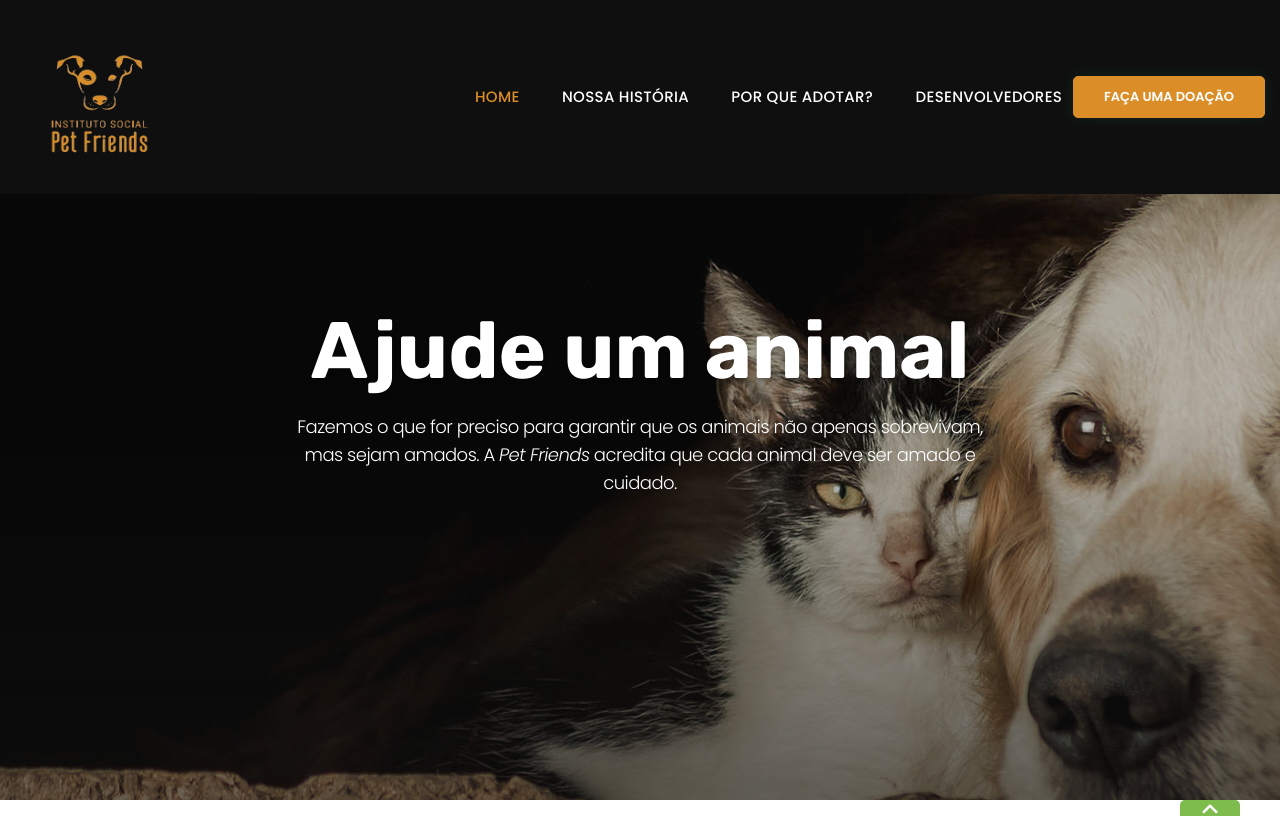
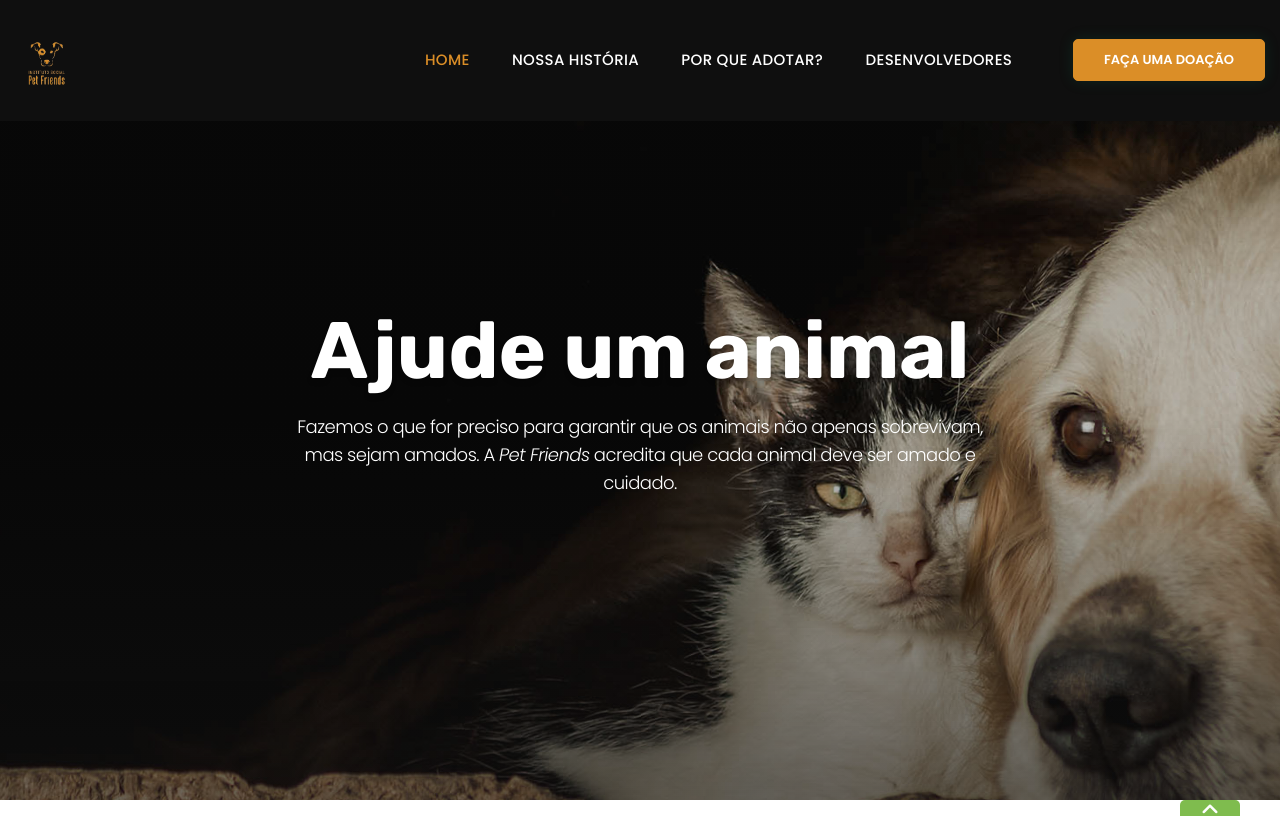
Before and after one commit to yLeonardo99/ONG_PetFriends, a plain HTML site: page index.html in a window 1280 px wide. Shown: the top 816 px of the page. Drawn offline with Linux system fonts and the light colour scheme.

Commit message:
Update index.html

```diff
--- a/index.html
+++ b/index.html
@@ -65,7 +65,7 @@
                 <div class="rd-navbar-brand">
                   <a href="index.html">
                     <img class="brand-logo-light" src="images/Logo2-removebg-preview.png" alt="Logo Pet Friends"
-                      style="width: 160px; height: auto; max-height: 130px;" />
+                      style="width: 60px; height: auto; max-height: 60px;" />
                   </a>
 
                   <div class="brand-info">
```
